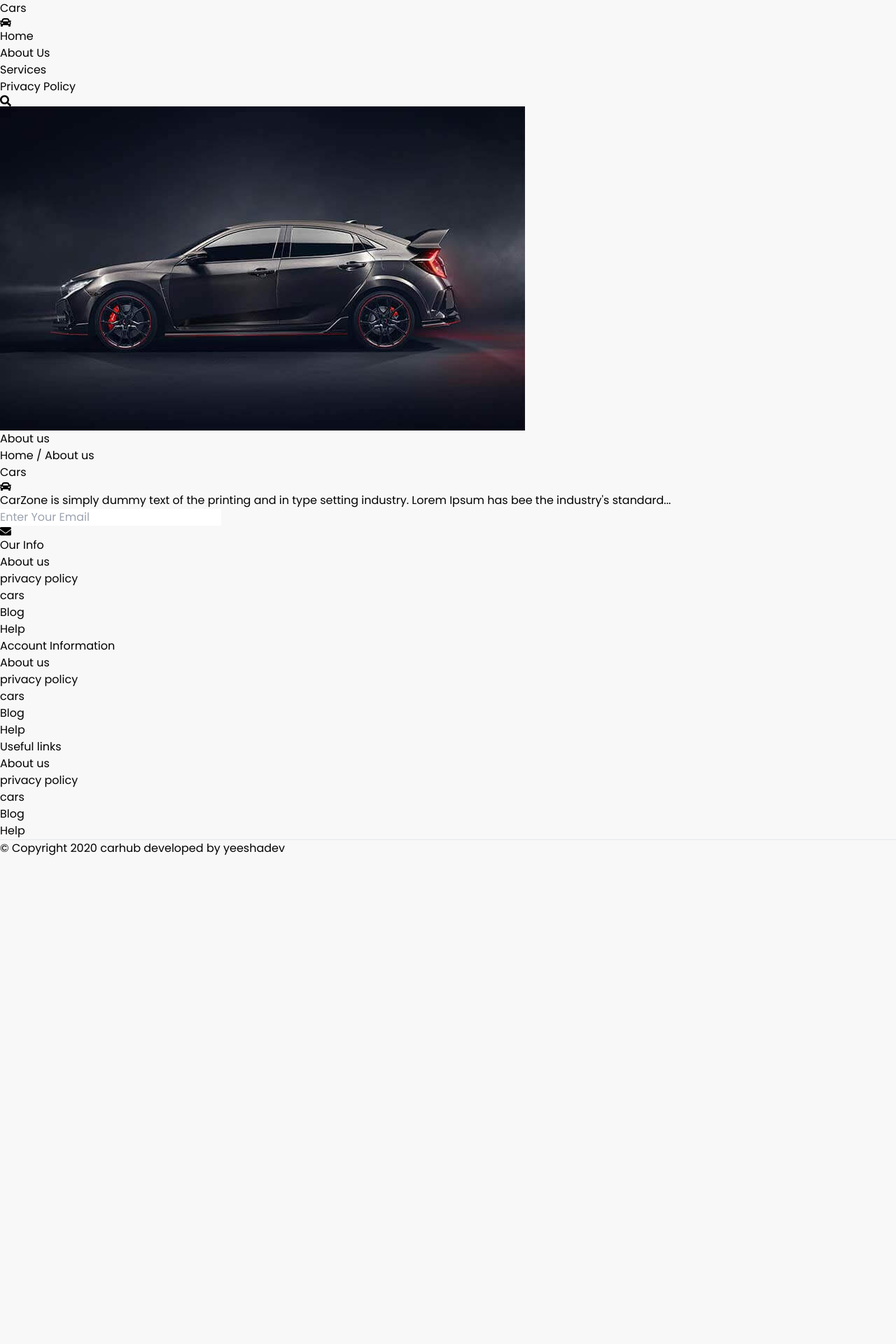
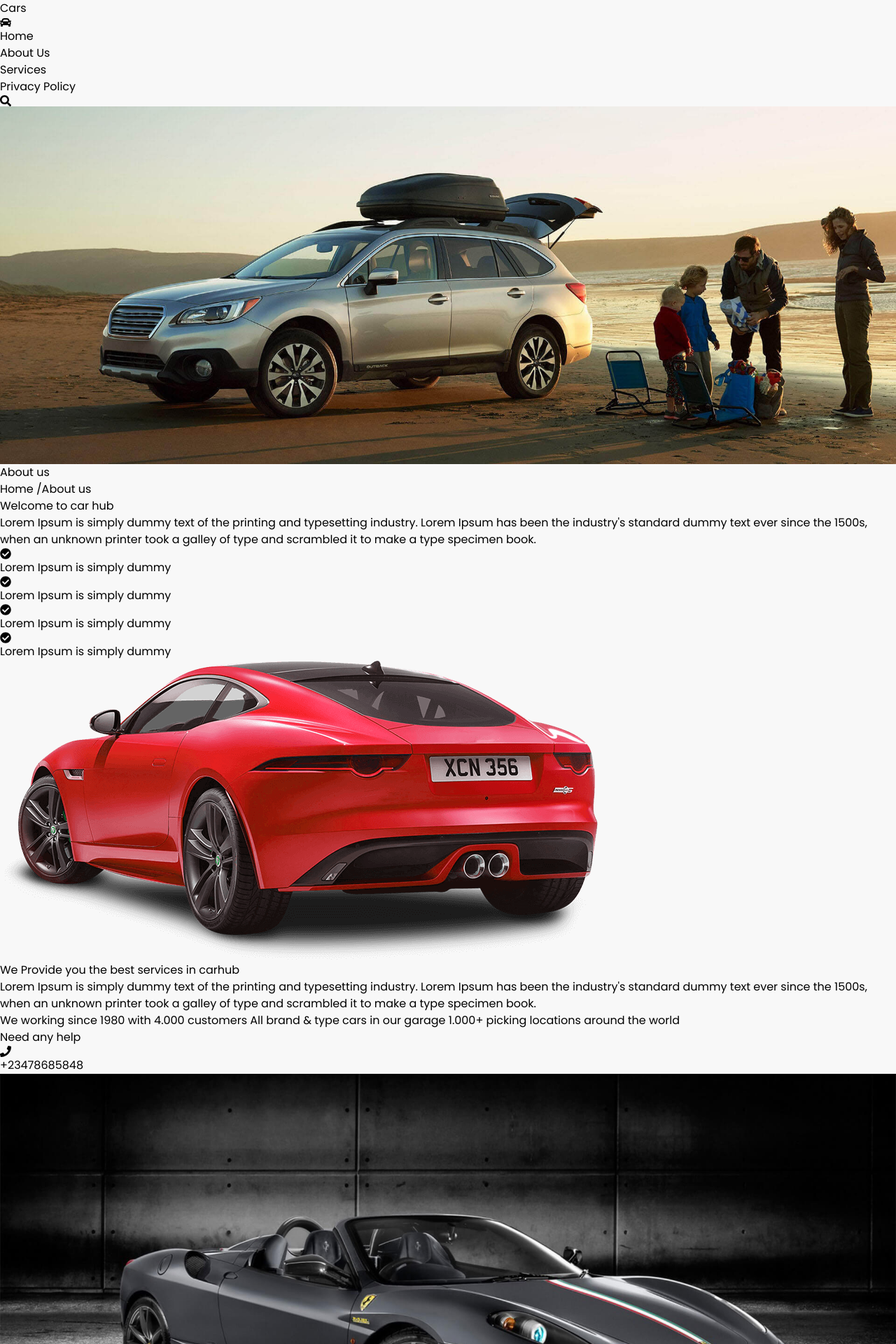
Before and after one commit to YeeshaDev/car_hub, a React (Vite) app: page /about in a window 1280 px wide. Shown: the top 1920 px of the page at 70% size. Before the commit the page ends 1224 px from the top, so only its background shows below. Built offline with nearby package versions, Linux system fonts and the light colour scheme; a web font is replaced by a local one.

Commit message:
about-us

```diff
--- a/src/components/Features/PagesHero.jsx
+++ b/src/components/Features/PagesHero.jsx
@@ -2,13 +2,15 @@ import React from 'react';
 
 const PagesHero = ({text,image,page}) => {
     return (
-        <section>
-           <figure className='w-[100%]'>
-            <img src={image} alt='hero' className='object-cover w-full'/>
-            </figure>
-            <h2>{text}</h2>
-            <div>
-                <h3>Home / {page}</h3>
+        <section className=''>
+           <div className='w-full lg:h-[350px] relative'>
+            <img src={image} alt='hero' className='object-cover w-full h-full'/>
+            <div className='absolute w-full h-full bg-[rgba(0,0,0,0.5)] z-[5] top-0'></div>
+
+            <h2 className='absolute top-[50%] left-[50%] translate-x-[-50%] translate-y-[-50%] text-[3rem] text-white z-[999]'>{text}</h2>
+            <div className='absolute bottom-0 w-full h-[70px] flex items-center px-10 bg-[rgba(143,142,142,0.5)] shadow-lg z-[999] text-white'>
+                <h3 className='text-[1.2rem] tracking-wider'>Home /<span className='text-[var(--primary)] font-bold'>{page}</span> </h3>
+                </div>
             </div>
         </section>
     )
--- a/src/index.css
+++ b/src/index.css
@@ -13,6 +13,7 @@
 
 :root {
   --primary:#94053a;
+  --deepblue:#191f23;
 }
 body {
   font-family: 'Poppins',sans-serif;
--- a/src/pages/About.jsx
+++ b/src/pages/About.jsx
@@ -1,16 +1,54 @@
 import React from 'react'
-import Navbar from '../components/Navbar'
+import Testimonials from '../components/Testimonials'
 import PagesHero from '../components/Features/PagesHero'
+import { FaCheckCircle, FaPhone } from 'react-icons/fa'
+import Dealers from '../components/Dealers'
 
 const About = () => {
     return (
         <div>
             <PagesHero
-            image='./src/assets/car5.jpg'
+            image='./src/assets/aboutusBg.jpg'
             text='About us'
             page='About us'
             />
-
+        <section className='flex flex-col items-center justify-center lg:justify-between lg:flex-row gap-10 max-w-full py-10 px-5 lg:mt-10'>
+            <div className='lg:max-w-[50%]'>
+            <h2 className=' text-[2rem] lg:text-[2.5rem] font-bold capitalize text-[var(--primary)]'>Welcome to car hub</h2>
+            <p className='mt-4'>Lorem Ipsum is simply dummy text of the printing and typesetting industry. Lorem Ipsum has been the industry's
+         standard dummy text ever since the 1500s, when an unknown printer took a galley of type and scrambled it to make a type specimen book.</p>
+         <ul className='grid grid-cols-1 sm:grid-cols-2 my-5'>
+        <li className='flex items-center gap-2 mt-3'><span className='text-[var(--deepblue)]'><FaCheckCircle/></span>Lorem Ipsum is simply dummy</li>
+        <li className='flex items-center gap-2 mt-3'><span className='text-[var(--deepblue)]'><FaCheckCircle/></span>Lorem Ipsum is simply dummy</li>
+        <li className='flex items-center gap-2 mt-3'><span className='text-[var(--deepblue)]'><FaCheckCircle/></span>Lorem Ipsum is simply dummy</li>
+        <li className='flex items-center gap-2 mt-3'><span className='text-[var(--deepblue)]'><FaCheckCircle/></span>Lorem Ipsum is simply dummy</li>
+         </ul>
+     </div>
+     <div>
+        <img src='./src/assets/aboutCar.png' alt=''
+/>     </div>
+        </section>
+        <section className='flex flex-col items-center justify-center lg:justify-between lg:flex-row-reverse gap-10 my-[3rem] pb-10  px-5'>
+            <div  className='lg:max-w-[50%]'>
+            <h2 className=' text-[2rem] text-[var(--primary)] lg:text-[2.5rem] font-bold capitalize'>We Provide you the best services in carhub</h2>
+            <p className='mt-4'>Lorem Ipsum is simply dummy text of the printing and typesetting industry. Lorem Ipsum has been the industry's
+         standard dummy text ever since the 1500s, when an unknown printer took a galley of type and scrambled it to make a type specimen book.</p>
+         <p className='mt-4'>We working since 1980 with 4.000 customers
+All brand & type cars in our garage
+1.000+ picking locations around the world</p>
+   <h4 className='text-[var(--deepblue)] mt-3 font-bold text-[1.1rem] uppercase'>Need any help</h4>
+   <p className='flex items-center gap-2 mt-2'><span className='text-[var(--primary)]'> <FaPhone/></span> +23478685848</p>
+     </div>
+     <div>
+        <img src='./src/assets/car2.jpg' alt=''
+/>     </div>
+        </section>
+        <section className='mt-[2rem] lg:py-[3rem]'>
+        <Dealers/>
+        </section>
+        <section className='mt-[2rem]'>
+        <Testimonials/>
+        </section>
 
 
         </div>
```
Also changed, not shown: src/assets/aboutusBg.jpg (added).
